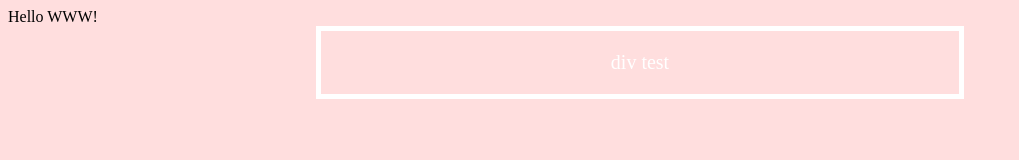
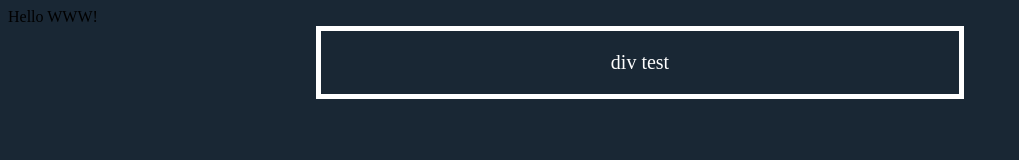
Before and after one commit to AzuraAce/oliverjjst.xyz-website, a plain HTML site: page index.html in a window 1280 px wide. Shown: the whole page, without its empty margins (0-1019 px from the left). Drawn offline with Linux system fonts and the light colour scheme.

Commit message:
changed background colour to grey

```diff
--- a/css/main.css
+++ b/css/main.css
@@ -1,5 +1,5 @@
 body {
-  background-color: #FF252526;
+  background-color: #192734;
 }
 
 h1 {
```
